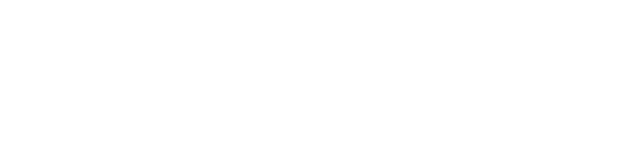
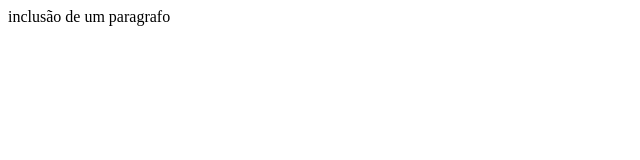
Before and after one commit to msmelos/curso-git, a plain HTML site: page index.html in a window 1280 px wide. Shown: the whole page, without its empty margins (0-640 px from the left). Drawn offline with Linux system fonts and the light colour scheme.

Commit message:
index.html
inclusão de um paragrafo

```diff
--- a/index.html
+++ b/index.html
@@ -1,6 +1,7 @@
 <html>
 <head>
 <title> curso de Git </title>
+  <p> inclusão de um paragrafo </p>
 </head>
 
 </htm>
```
